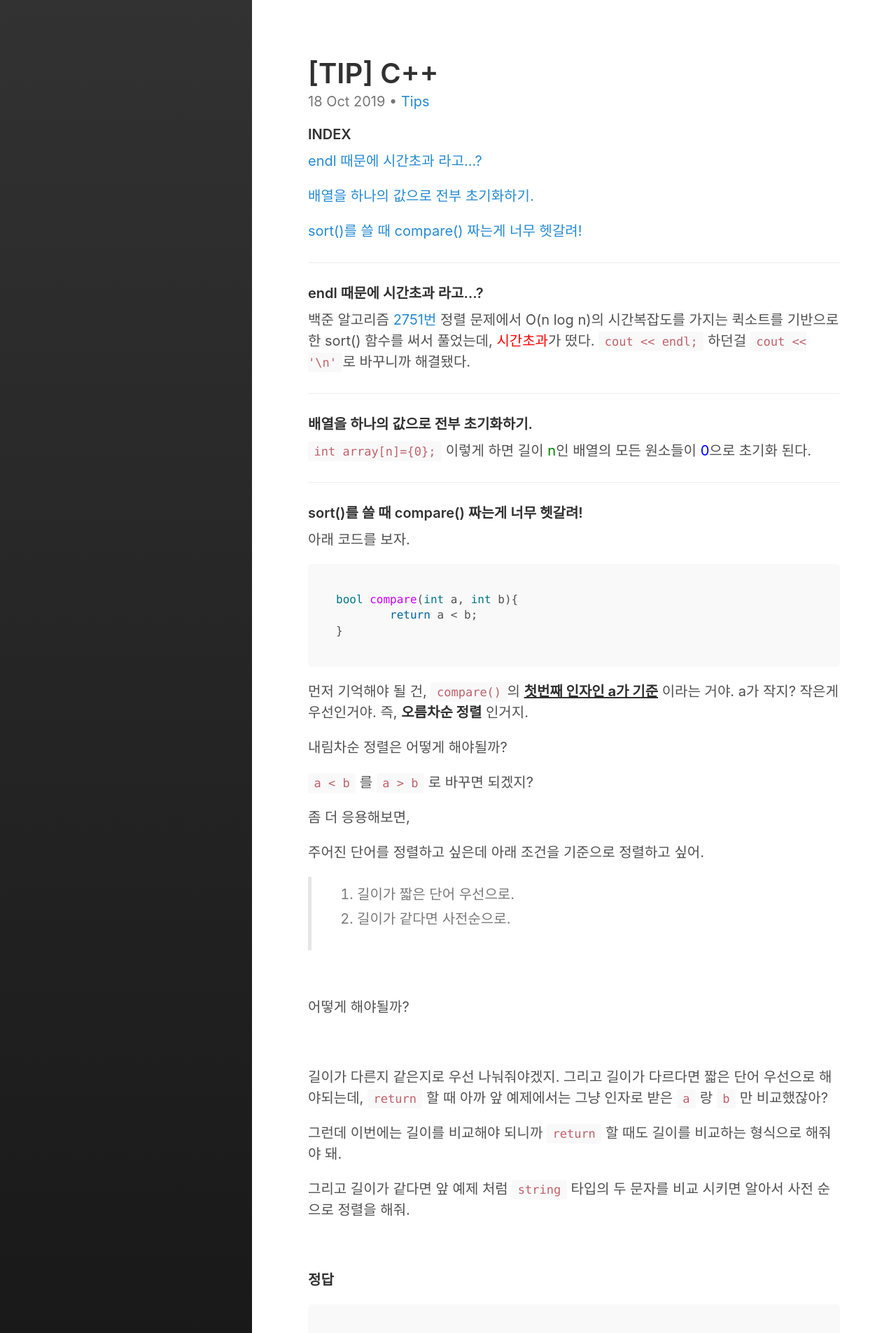
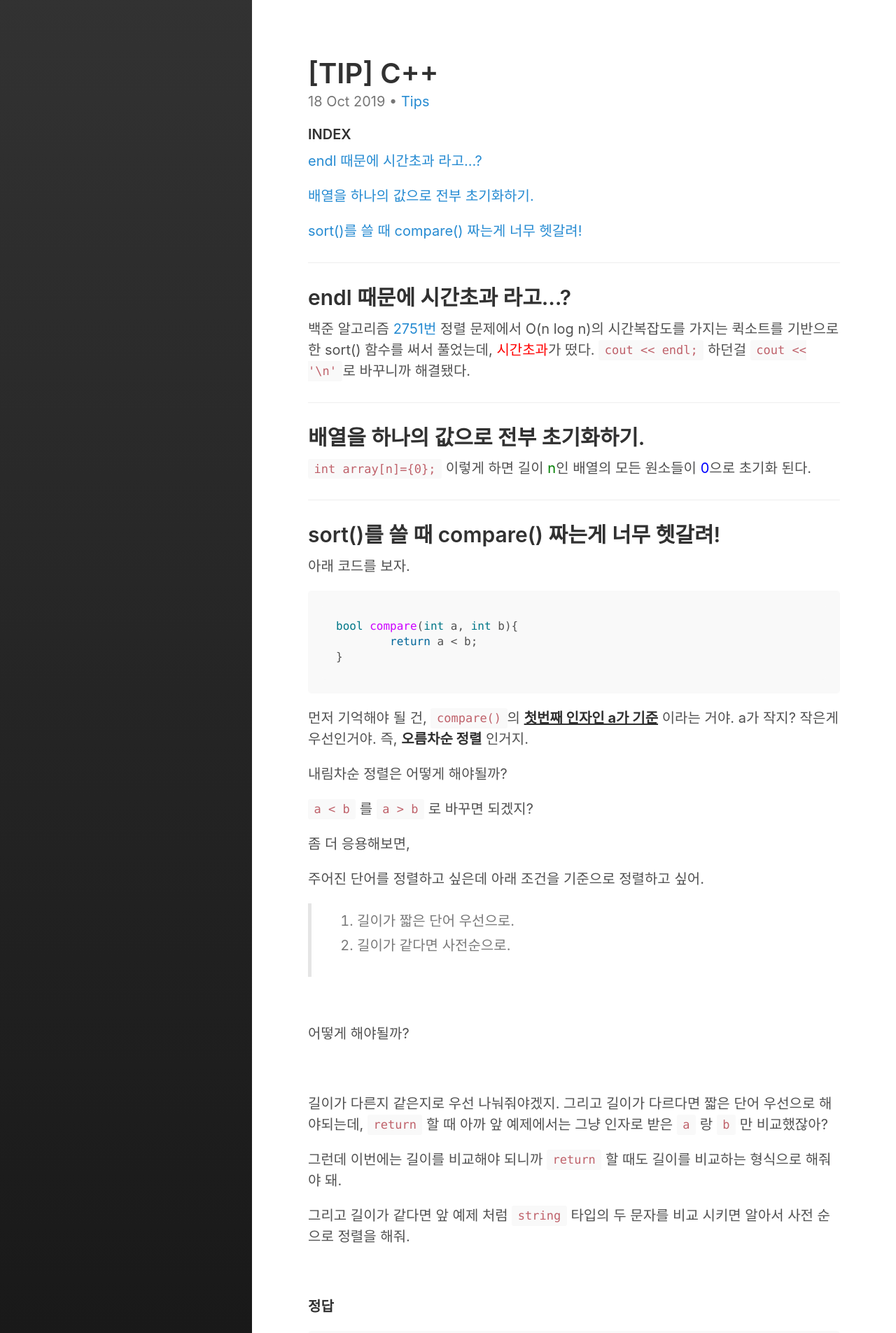
Before and after one commit to Jaden2208/jaden2208.github.io, a Jekyll site: the page built from _posts/2019-10-18-tips-cpp.md, in a window 1280 px wide. Shown: the top 1905 px of the page at 70% size. Built offline with Jekyll 4.4.1, drawn with Linux system fonts in a browser that asks for light colours.

````diff
--- a/_posts/2019-10-18-tips-cpp.md
+++ b/_posts/2019-10-18-tips-cpp.md
@@ -25,16 +25,16 @@ last_modified_at: 2019-10-18T
 
 
 ---
-#### endl 때문에 시간초과 라고...?
+## endl 때문에 시간초과 라고...?
 백준 알고리즘 [2751번](https://www.acmicpc.net/problem/2751) 정렬 문제에서 O(n log n)의 시간복잡도를 가지는 퀵소트를 기반으로 한 sort() 함수를 써서 풀었는데, <span style="color:red">시간초과</span>가 떴다.
 `cout << endl;` 하던걸 `cout << '\n'`로 바꾸니까 해결됐다.
 
 ---
-#### 배열을 하나의 값으로 전부 초기화하기.
+## 배열을 하나의 값으로 전부 초기화하기.
 `int array[n]={0};` 이렇게 하면 길이 <span style="color:green">n</span>인 배열의 모든 원소들이 <span style="color:blue">0</span>으로 초기화 된다.
 
 ---
-#### sort()를 쓸 때 compare() 짜는게 너무 헷갈려!
+## sort()를 쓸 때 compare() 짜는게 너무 헷갈려!
 아래 코드를 보자.
 ```c++
 bool compare(int a, int b){
````
